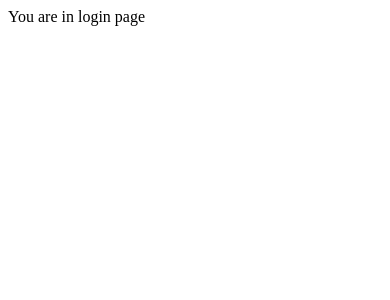
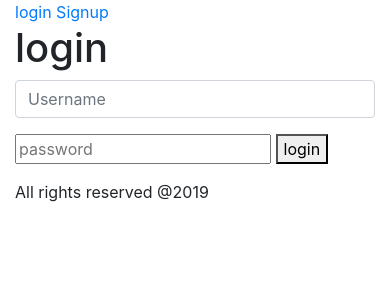
Before and after one commit to srikanthkarra376/php-login-system, a PHP site: page /login.php in a window 390 px wide. Shown: the top 300 px of the page. Run offline with PHP 8.4, Linux system fonts and the light colour scheme.

Commit message:
added login page

```diff
--- a/includes/db.config.php
+++ b/includes/db.config.php
@@ -8,6 +8,4 @@
 
   if(!$connection) {
     echo "connection error".mysqli_error();
-  } else {
-
   }
--- a/includes/header.php
+++ b/includes/header.php
@@ -15,8 +15,20 @@
 <body>
         <header>
             <nav>
-              <a href="login.php">login</a>
-              <a href="signup.php">Signup</a>
+
+            <?php
+
+             if( isset($_SESSION["myname"])) {
+              echo "<a href='logout.php'>logout</a>";
+
+             } else {
+              echo '<a href="login.php">login</a>
+              <a href="signup.php">Signup</a>';
+             }
+
+
+            ?>
+
             </nav>
 
         </header>
--- a/login.php
+++ b/login.php
@@ -1,2 +1,69 @@
 <?php
-echo "You are in login page";
+session_start();
+if(isset($_POST["login-btn"])){
+
+  include 'includes/db.config.php';
+  //get the form values
+  $login_uname = $_POST["login-uname"];
+  $login_pwd = $_POST["login-pwd"];
+  //create an array to store errors !
+  $login_errors = array();
+
+  if(empty($login_uname)) {
+    $login_errors["login_uname_err"] = "Invalid User name !";
+
+  }
+
+  if(empty($login_pwd)) {
+    $login_errors["login_pwd_err"] = "Invalid password !";
+
+  }
+
+  if(count($login_errors)==0) {
+
+    //query database to check for existing users
+  $stmt = "SELECT * FROM users WHERE username='$login_uname'";
+
+  if($result = mysqli_query($connection, $stmt)) {
+
+    if(mysqli_num_rows($result) == 1){
+      while($row = mysqli_fetch_array($result)){
+        $_SESSION["myname"] = $row["username"];
+
+        $passwordVerify= password_verify($row["password"]);
+        if($login_pwd == $passwordVerify) {
+
+          header("Location:index.php");
+        }
+
+      }
+      header("Location:index.php");
+      }
+
+    }
+
+  }
+
+}
+
+
+?>
+<div class="container col-md-6">
+
+<?php require './includes/header.php';?>
+<h1>login </h1>
+
+<form action="<?php echo htmlspecialchars($_SERVER["PHP_SELF"]);?>" method="post">
+  <div class="form-group">
+    <input type="text" class="form-control" name="login-uname" placeholder="Username" value="<?php if(isset($login_uname)) echo $login_uname ;?>">
+    <p><?php if(isset( $login_errors["login_uname_err"])) echo  $login_errors["login_uname_err"]; ?></p>
+  </div>
+
+
+   <input type="password" name="login-pwd" placeholder="password" >
+   <?php if(isset( $login_errors["login_pwd_err"])) echo $login_errors["login_pwd_err"]; ?>
+   <button type="submit" name="login-btn">login</button>
+
+</form>
+
+<?php require './includes/footer.php';?>
--- a/signup.php
+++ b/signup.php
@@ -35,9 +35,8 @@ if(isset($_POST['signup-btn'])) {
 
       while($row = mysqli_fetch_array($result)){
 
-        if($row["username"] === $username  ) {
+        if($row["username"] === $username){
           $errors["username_taken_err"] = "Username already taken!";
-          echo $row["username"];
         }
         if($row["email"] == $email){
           $errors["email_taken_err"] = "Email already exists!";
@@ -63,6 +62,7 @@ if(isset($_POST['signup-btn'])) {
     $success = "User created successfully !";
     //close the database connection
     mysqli_close($connection);
+
 
   }
 }
```
Also changed, not shown: index.php (+7 -2 lines), logout.php (added, +13 -0 lines).
